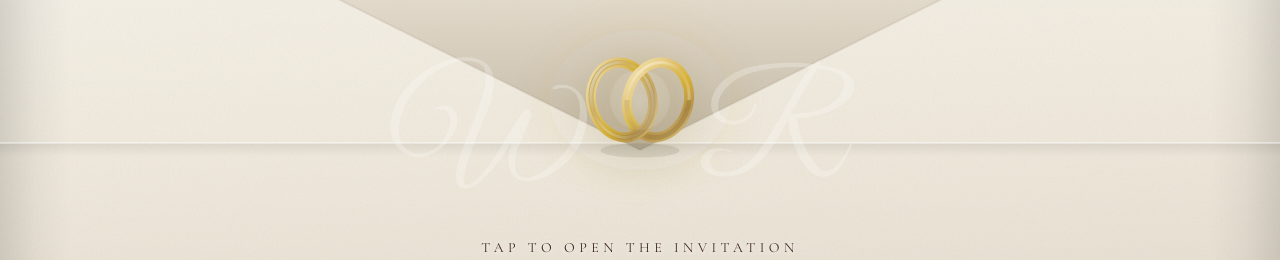
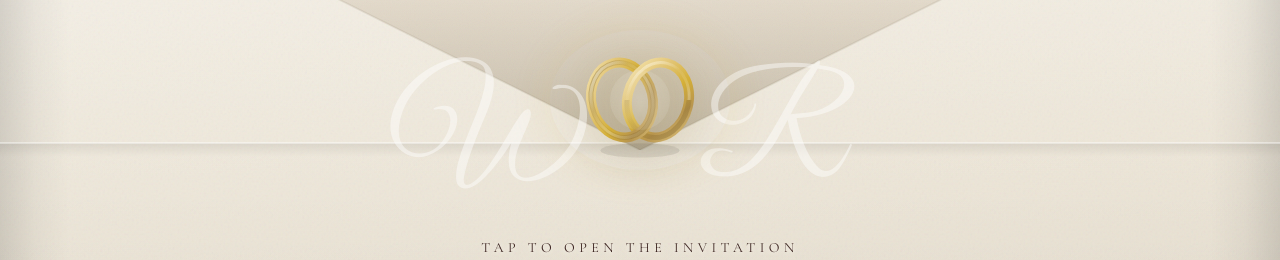
Before and after one commit to wasimaj4/royal-wedding, a Next.js app: page / in a window 1280 px wide. Shown: the part 170-430 px from the top of the page. Built offline with nearby package versions, Linux system fonts and the light colour scheme; a web font is replaced by a local one.

Commit message:
refactor: increase text color opacity for improved readability

```diff
--- a/src/components/EnvelopeOpen.tsx
+++ b/src/components/EnvelopeOpen.tsx
@@ -689,7 +689,7 @@ export default function EnvelopeOpen({ onOpen, audioRef }: EnvelopeOpenProps) {
                       fontFamily: "var(--font-great-vibes), 'Great Vibes', cursive",
                       fontSize: "140px",
                       fontWeight: 400,
-                      color: "rgba(255,255,255,0.25)",
+                      color: "rgba(255,255,255,0.45)",
                       lineHeight: 1,
                     }}
                     animate={
@@ -711,7 +711,7 @@ export default function EnvelopeOpen({ onOpen, audioRef }: EnvelopeOpenProps) {
                       fontFamily: "var(--font-great-vibes), 'Great Vibes', cursive",
                       fontSize: "140px",
                       fontWeight: 400,
-                      color: "rgba(255,255,255,0.25)",
+                      color: "rgba(255,255,255,0.45)",
                       lineHeight: 1,
                     }}
                     animate={
```
